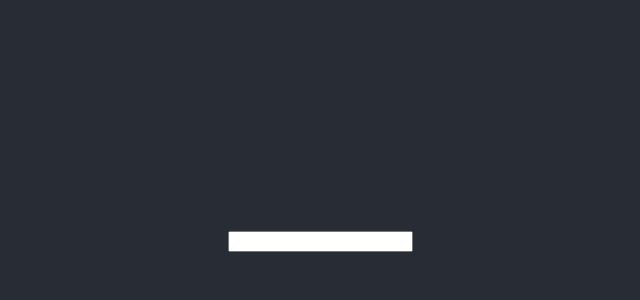
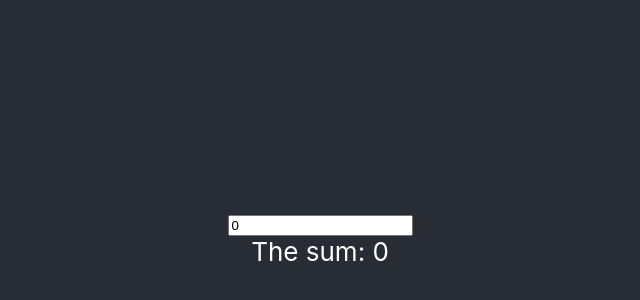
Before and after one commit to domininc852/React-Counter, a React (Create React App) app: page / in a window 1280 px wide. Shown: the part 164-464 px from the top of the page, without its empty margins (320-960 px from the left). Built offline with nearby package versions, Linux system fonts and the light colour scheme.

Commit message:
[React-Counter] feat: Add CounterGroupSum and CounterSizeGenerator component

```diff
--- a/src/components/Counter.js
+++ b/src/components/Counter.js
@@ -6,14 +6,19 @@ export default class Counter extends Component {
         this.state = { number: 0 };
     }
     onIncrease = () => {
+        const index = this.props.index;
         this.setState((prevState) => ({
             number: prevState.number + 1
-        }))
+        }));
+        this.props.numberCallBack(index, this.state.number + 1);
     }
     onDecrease = () => {
+        const index = this.props.index;
         this.setState((prevState) => ({
             number: prevState.number - 1
-        }))
+        }));
+        this.props.numberCallBack(index, this.state.number - 1);
+
     }
     render() {
         return (
--- a/src/components/CounterGroup.js
+++ b/src/components/CounterGroup.js
@@ -2,15 +2,33 @@ import React, { Component } from 'react';
 import Counter from './Counter'
 
 class CounterGroup extends Component {
+    constructor(props) {
+        super(props);
+        const size = this.props.size;
+        const numbers = new Array(size);
+        for (var i = 0; i < size; i++) {
+            numbers[i] = 0;
+            console.log(numbers[i]);
+        }
+        this.state = { numbers: numbers }
+    }
     initArraySize = (size) => {
         size = size.length > 0 ? parseInt(size) : 0;
         return Array.from(Array(size).keys());
     }
+    getNumber = (key, number) => {
+        var numbers = [...this.state.numbers];
+        numbers[key] = number;
+        this.setState({ numbers: numbers })
+        const sum = numbers.reduce((sum, currentNumber, index) => sum + currentNumber);
+        this.props.sumCallBack(sum);
+    }
+
     render() {
         const size = this.props.size;
         const initArraySize = this.initArraySize(size);
         return (
-            initArraySize.map(value => <Counter key={value} />)
+            initArraySize.map(value => <Counter key={value} index={value} numberCallBack={this.getNumber} />)
         )
     };
 }
--- /dev/null
+++ b/src/components/CounterGroupSum.js
@@ -0,0 +1,14 @@
+import React, { Component } from 'react';
+
+class CounterGroupSum extends Component {
+    render() {
+        const sum = this.props.sum;
+        return (
+            <div>
+                The sum: {sum}
+            </div>
+        );
+    }
+}
+
+export default CounterGroupSum;
--- /dev/null
+++ b/src/components/CounterSizeGenerator.js
@@ -0,0 +1,19 @@
+import React, { Component } from 'react';
+
+class CounterSizeGenerator extends Component {
+    constructor(props) {
+        super(props);
+        this.state = { size: 0 };
+    }
+    onChange = (event) => {
+        this.setState({ size: event.target.value });
+        this.props.sizeCallBack(event.target.value);
+    }
+    render() {
+        return (
+            <input type="number" value={this.state.size} onChange={this.onChange} />
+        );
+    }
+}
+
+export default CounterSizeGenerator;
--- a/src/components/MultiCounter.js
+++ b/src/components/MultiCounter.js
@@ -1,19 +1,26 @@
 import React, { Component } from 'react';
 import CounterGroup from './CounterGroup'
+import CounterSizeGenerator from './CounterSizeGenerator'
+import CounterGroupSum from './CounterGroupSum'
 
 class MultiCounter extends Component {
     constructor(props) {
         super(props);
-        this.state = { size: 0 };
+        this.state = { size: 0, sum: 0 };
     }
-    onChange = (event) => {
-        this.setState({ size: event.target.value })
+    getSize = (size) => {
+        this.setState({ size: size })
+        this.setState({ sum: 0 })
+    }
+    getSum = (sum) => {
+        this.setState({ sum: sum })
     }
     render() {
         return (
             <section>
-                <input type="number" onChange={this.onChange} />
-                <CounterGroup size={this.state.size} />
+                <CounterSizeGenerator sizeCallBack={this.getSize} />
+                <CounterGroupSum sum={this.state.sum} />
+                <CounterGroup size={this.state.size} sumCallBack={this.getSum} />
             </section>
 
         );
```
Also changed, not shown: 1 other file (tests, documents, lock files or other folders).
